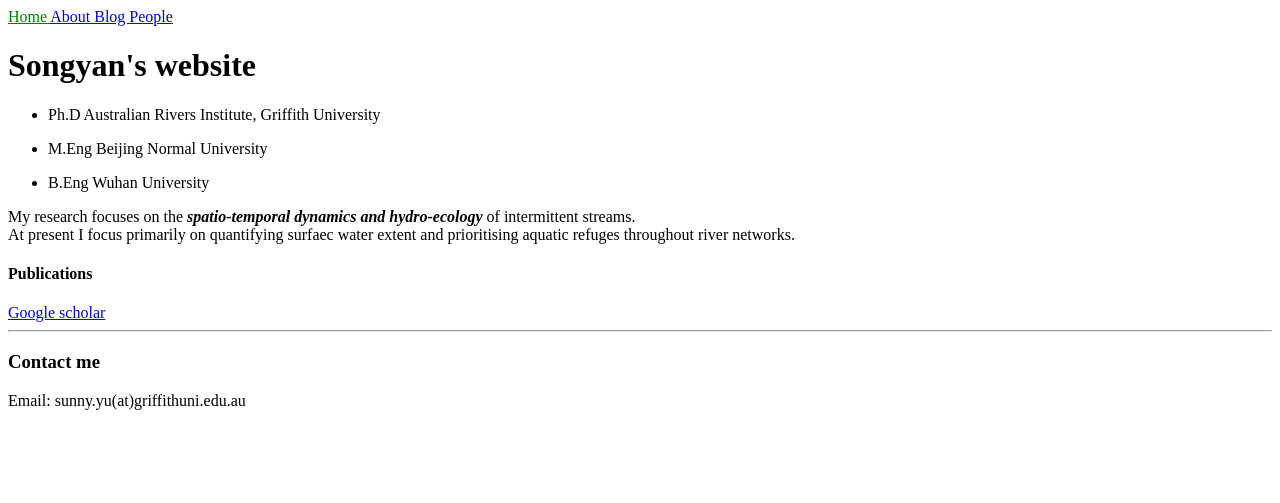
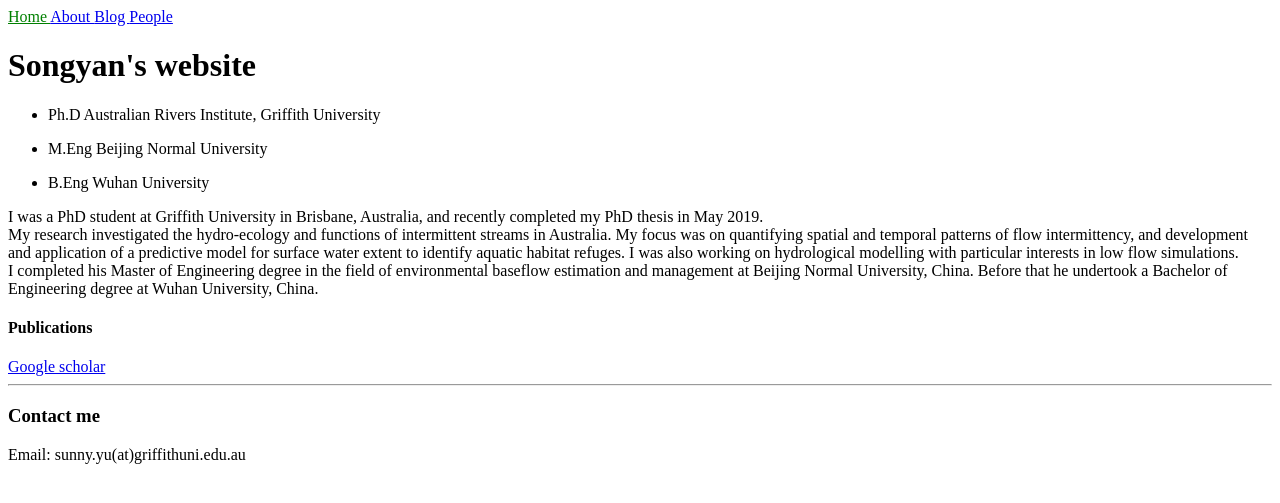
Before and after one commit to SongyanYu/SongyanYu.github.io, a Jekyll site: the page built from index.html, in a window 1280 px wide. Shown: the top 503 px of the page. Built offline with Jekyll 4.4.1, drawn with Linux system fonts in a browser that asks for light colours.

Commit message:
update biography

```diff
--- a/index.html
+++ b/index.html
@@ -11,8 +11,13 @@ title: Home
    </ul>
 
      <p>
-     My research focuses on the <b><i>spatio-temporal dynamics and hydro-ecology</i></b> of intermittent streams.<br>
-     At present I focus primarily on quantifying surfaec water extent and prioritising aquatic refuges throughout river networks.
+     I was a PhD student at Griffith University in Brisbane, Australia, and recently completed my PhD thesis in May 2019.<br>
+     My research investigated the hydro-ecology and functions of intermittent streams in Australia.
+     My focus was on quantifying spatial and temporal patterns of flow intermittency,
+     and development and application of a predictive model for surface water extent to identify aquatic habitat refuges.
+     I was also working on hydrological modelling with particular interests in low flow simulations.<br>
+     I completed his Master of Engineering degree in the field of environmental baseflow estimation and management at Beijing Normal University, China.
+     Before that he undertook a Bachelor of Engineering degree at Wuhan University, China.
      </p>
 
     <h4>Publications</h4>
```
